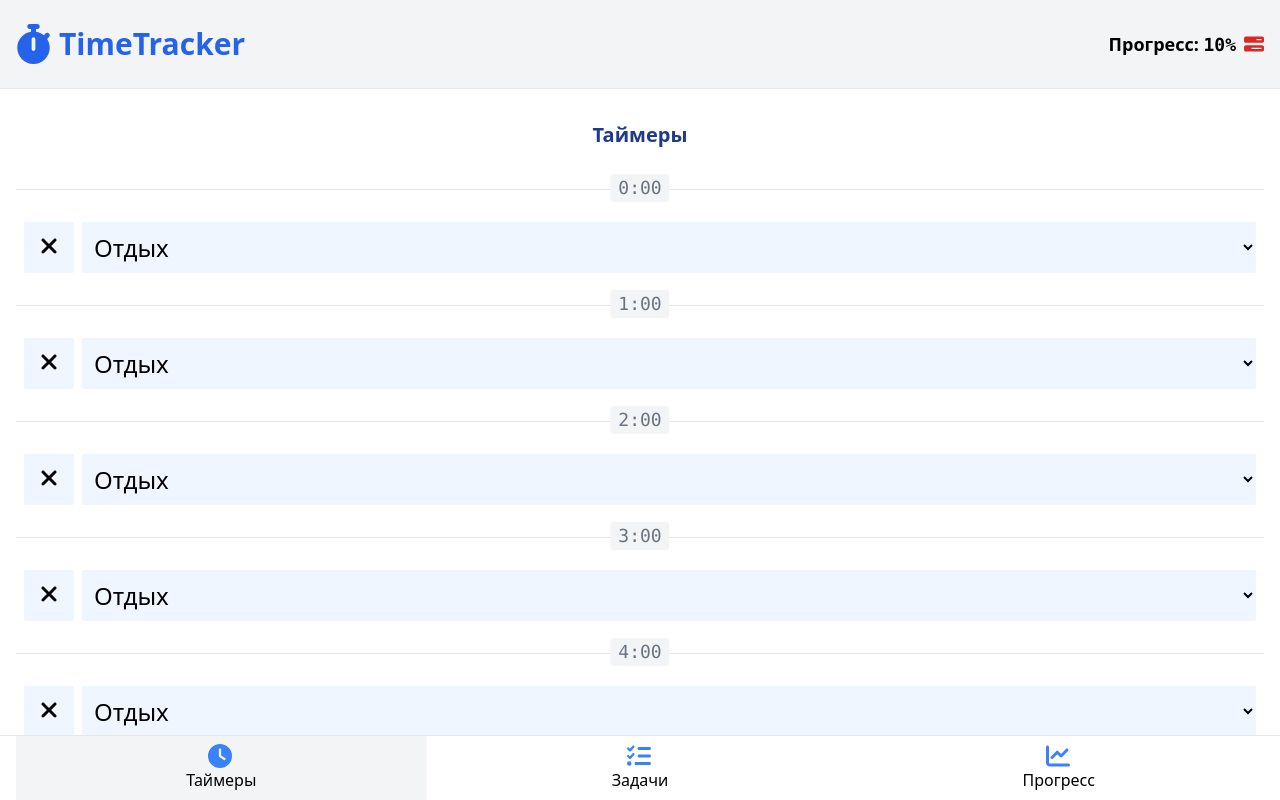
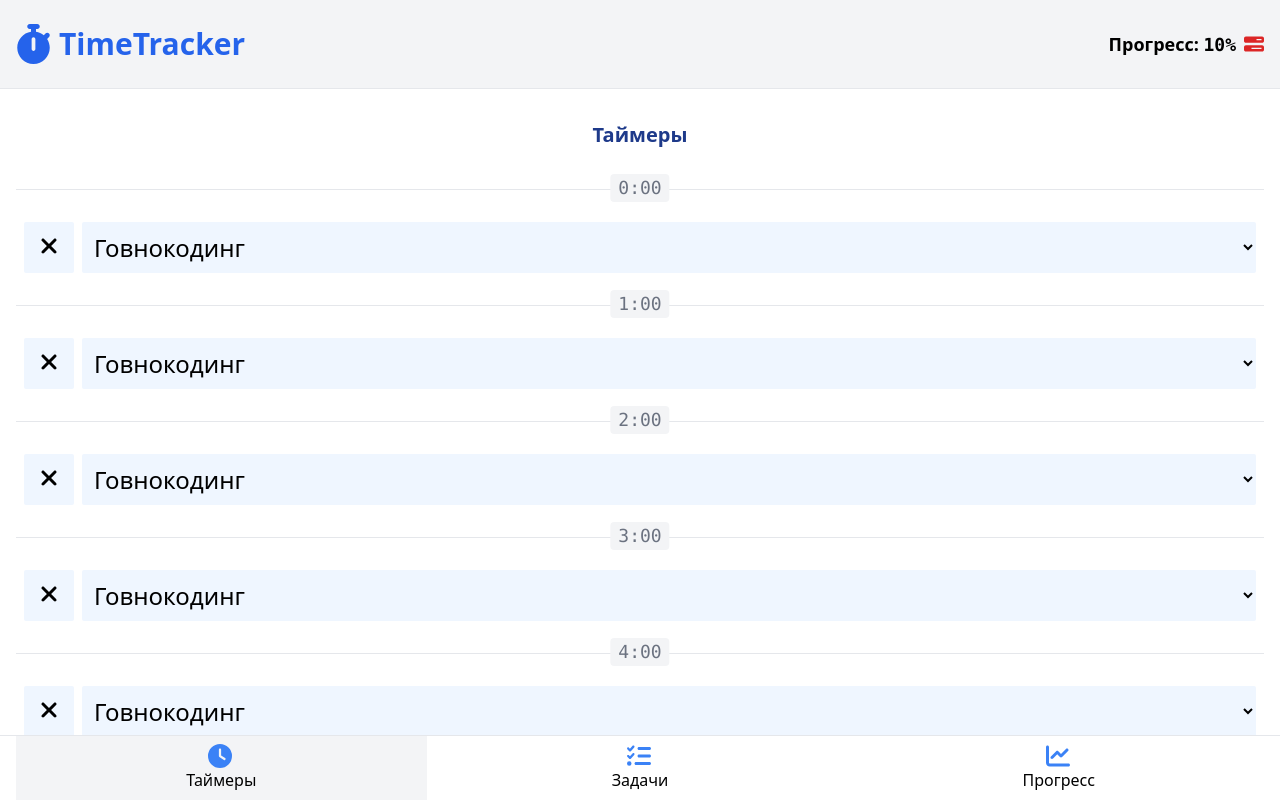
Before and after one commit to not-iron-yury/Vue_App_TimeTracker, a Vue app: page / in a window 1280 px wide. Shown: the top 800 px of the page. Built offline with nearby package versions, Linux system fonts and the light colour scheme.

Commit message:
Мелкие правки и доработки
Changes to be committed:
	modified:   src/components/BaseSelect.vue
	modified:   src/components/TimeLineItem.vue
	modified:   src/validators.js

```diff
--- a/src/components/BaseSelect.vue
+++ b/src/components/BaseSelect.vue
@@ -17,6 +17,8 @@ const props = defineProps({
     required: false,
   },
 });
+
+const emit = defineEmits(['select']);
 </script>
 
 <template>
@@ -24,7 +26,10 @@ const props = defineProps({
     <base-button>
       <font-awesome-icon :icon="['fas', 'xmark']" />
     </base-button>
-    <select class="w-full truncate bg-blue-50 rounded-sm px-2 py-2 text-2xl">
+    <select
+      class="w-full truncate bg-blue-50 rounded-sm px-2 py-2 text-2xl"
+      @change="emit('select', Number($event.target.value))"
+    >
       <option selected disabled value="">{{ placeholder }}</option>
       <option v-for="{ label, value } in options" :key="value" :value="value" :selected="value === selectedOptionId">
         {{ label }}
--- a/src/components/TimeLineItem.vue
+++ b/src/components/TimeLineItem.vue
@@ -1,4 +1,5 @@
 <script setup>
+import { ref } from 'vue';
 import BaseSelect from './BaseSelect.vue';
 import { isTimeLineDataValid } from '../validators';
 
@@ -24,12 +25,17 @@ const options = [
   { label: 'Магазин', value: 5 },
 ];
 
-const selectedOptionId = 0;
+const selectedOptionId = ref(2);
 </script>
 
 <template>
   <li :class="classListItem">
     <a href="#" :class="classListLink"> {{ timeLineData.hour }}:00 </a>
-    <base-select :options="options" :selectedOptionId="selectedOptionId" placeholder="Отдых" />
+    <base-select
+      :options="options"
+      :selectedOptionId="selectedOptionId"
+      placeholder="Отдых"
+      @select="selectedOptionId = $event"
+    />
   </li>
 </template>
--- a/src/validators.js
+++ b/src/validators.js
@@ -5,13 +5,13 @@ export function isPageValid(page) {
 }
 
 export function isTimeLineDataValid({ hour }) {
-  return typeof hour === 'number' && hour < HOURS_IN_DAY && hour > -1;
+  return typeof hour === 'number' && hour < HOURS_IN_DAY && hour >= START_OF_THE_DAY;
+}
+
+export function isTimeLinesValid(timeLines) {
+  return timeLines.every(isTimeLineDataValid); // timeLines.every(obj => isTimeLineDataValid(obj))
 }
 
 export function isOptionValid(options) {
   return options.every(({ label, value }) => typeof label === 'string' && typeof value === 'number');
 }
-
-export function isTimeLinesValid(timeLines) {
-  return timeLines.every(({ hour }) => typeof hour === 'number' && hour < HOURS_IN_DAY && hour >= START_OF_THE_DAY);
-}
```
